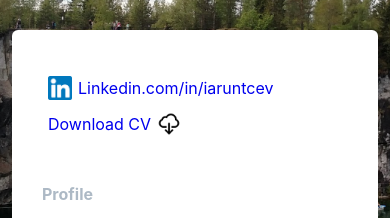
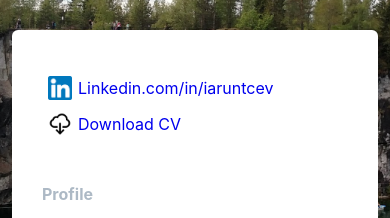
Before and after one commit to KleJ/klej.github.io, a Vue app: page / in a window 390 px wide. Shown: the part 196-414 px from the top of the page. Built offline with nearby package versions, Linux system fonts and the light colour scheme.

Commit message:
add media

```diff
--- a/src/components/MainComponent.vue
+++ b/src/components/MainComponent.vue
@@ -207,6 +207,7 @@ export default {
   flex-wrap: wrap;
   justify-content: space-between;
   margin-bottom: 40px;
+  flex-direction: row;
 }
 
 .linked,
@@ -259,4 +260,19 @@ export default {
 .lang__name {
   margin-left: 6px;
 }
+
+@media screen and (max-width: 600px) {
+  .main__bar {
+    flex-direction: column;
+
+    .download__text {
+      margin-left: 6px;
+    }
+
+    .download__icon {
+      order: -1;
+      margin-left: 0;
+    }
+  }
+}
 </style>
```
